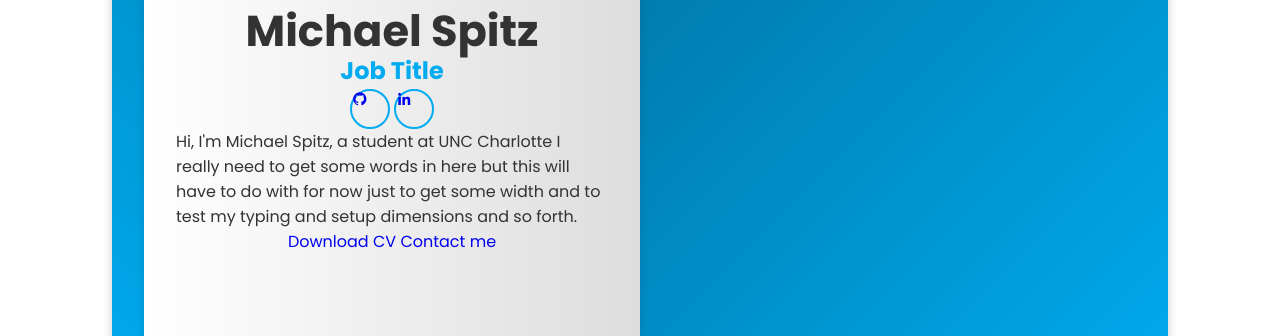
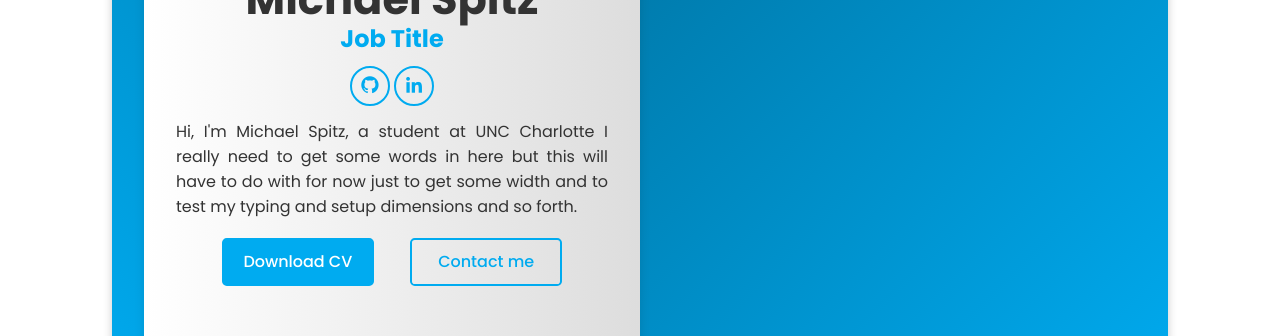
Before and after one commit to NotMike63/PersonalSite, a plain HTML site: page index.html in a window 1280 px wide. Shown: the part 343-679 px from the top of the page. Drawn offline with nearby package versions, Linux system fonts and the light colour scheme.

Commit message:
STYLE: Truly finalized the styling for the profile page.

```diff
--- a/style.css
+++ b/style.css
@@ -100,11 +100,65 @@ body {
   color: var(--main-color);
 }
 
+.profile-page .social-media {
+  margin: .6rem 0 .8rem;
+}
+
 .profile-page .social-media a {
   display: inline-flex;
+  justify-content: center;
+  align-items: center;
   width: 2.5rem;
   height: 2.5rem;
   background: transparent;
   border: var(--border);
   border-radius: 50%;
+  font-size: 1.3rem;
+  color: var(--main-color);
+  margin: 0 .2rem
+  transition: .5s;
 }
+
+.profile-page .social-media a:hover {
+  background: var(--main-color);
+  color:var(--white-color);
+}
+
+.profile-page p {
+  text-align: justify;
+}
+
+.profile-page .btn-box {
+  margin-top: 1.2rem;
+}
+
+.btn {
+  display: inline-flex;
+  justify-content: center;
+  align-items: center;
+  width: 9.5rem;
+  height: 3rem;
+  background: var(--main-color);
+  border: var(--border);
+  border-radius: .3rem;
+  font-size: 1rem;
+  color: var(--white-color);
+  font-weight: 500;
+  margin: 0 1rem;
+  transition: .5s;
+}
+
+.btn:hover {
+  background: transparent;
+  color: var(--main-color);
+}
+
+.btn-box .btn:nth-child(2) {
+  background: transparent;
+  color: var(--main-color);
+}
+
+.btn-box .btn:nth-child(2):hover {
+  background: var(--main-color);
+  color: var(--white-color);
+}
```
Also changed, not shown: index.html (+10 -0 lines).
